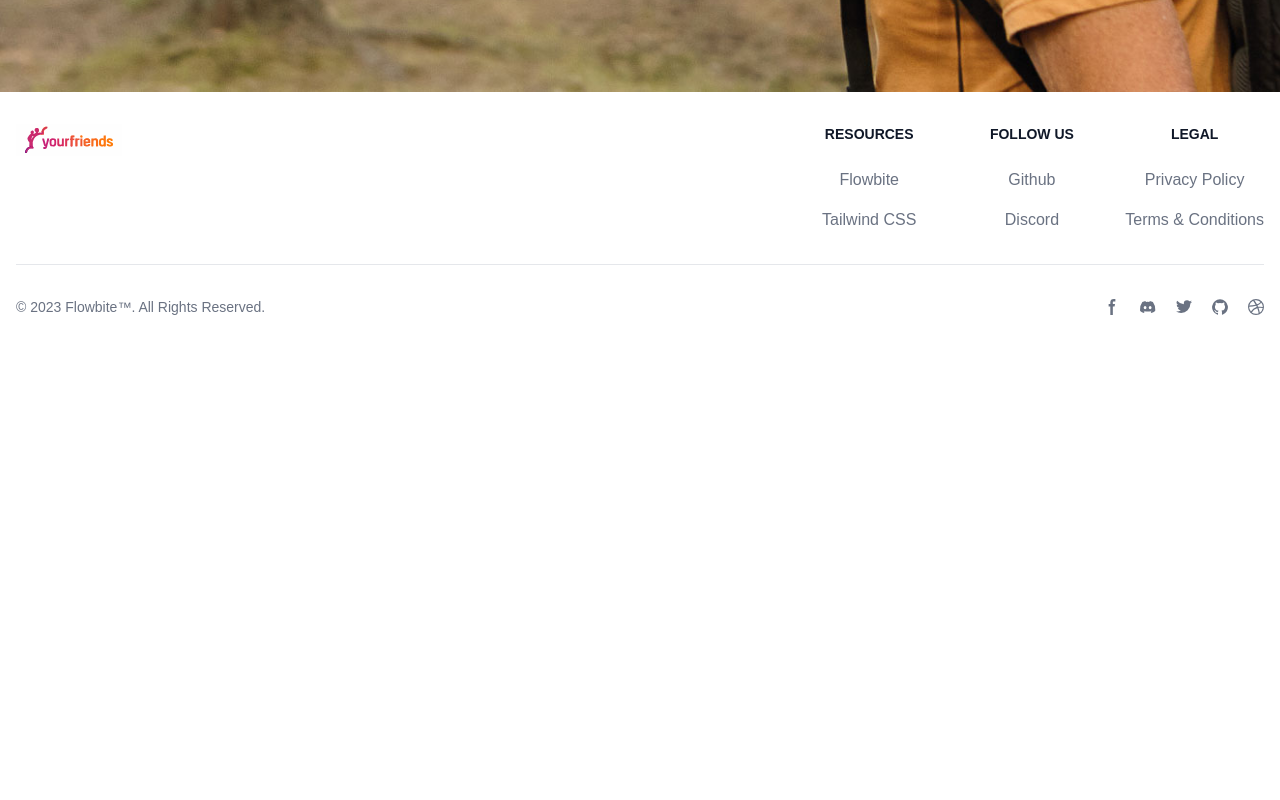
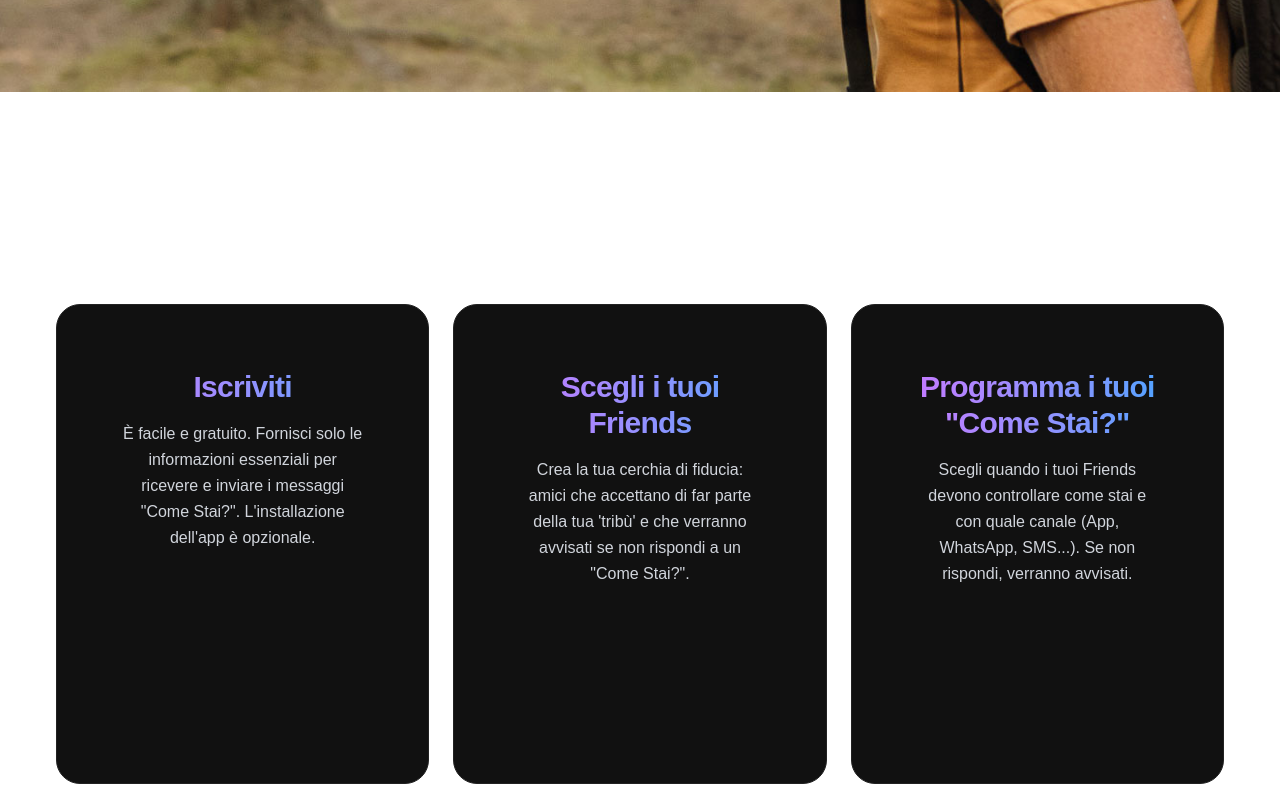
Before and after one commit to sim-07/YourFriends, a React (Vite) app: page / in a window 1280 px wide. Shown: the part 700-1500 px from the top of the page. Before the commit the page ends 1049 px from the top, so only its background shows below. Built offline with nearby package versions, Linux system fonts and the light colour scheme; a web font is replaced by a local one.

Commit message:
modified:   src/pages/Home.jsx

```diff
--- a/src/pages/Home.jsx
+++ b/src/pages/Home.jsx
@@ -1,13 +1,13 @@
 import Header from '../components/Home/Header.jsx';
 import Footer from '../components/Home/Footer.jsx';
+import MiddleSection from '../components/Home/MiddleSection.jsx';
+
 
 export default function Home() {
     return (
         <div>
             <Header />
-            <main>
-
-            </main>
+            <MiddleSection />
             <Footer />
         </div>
     );
```
